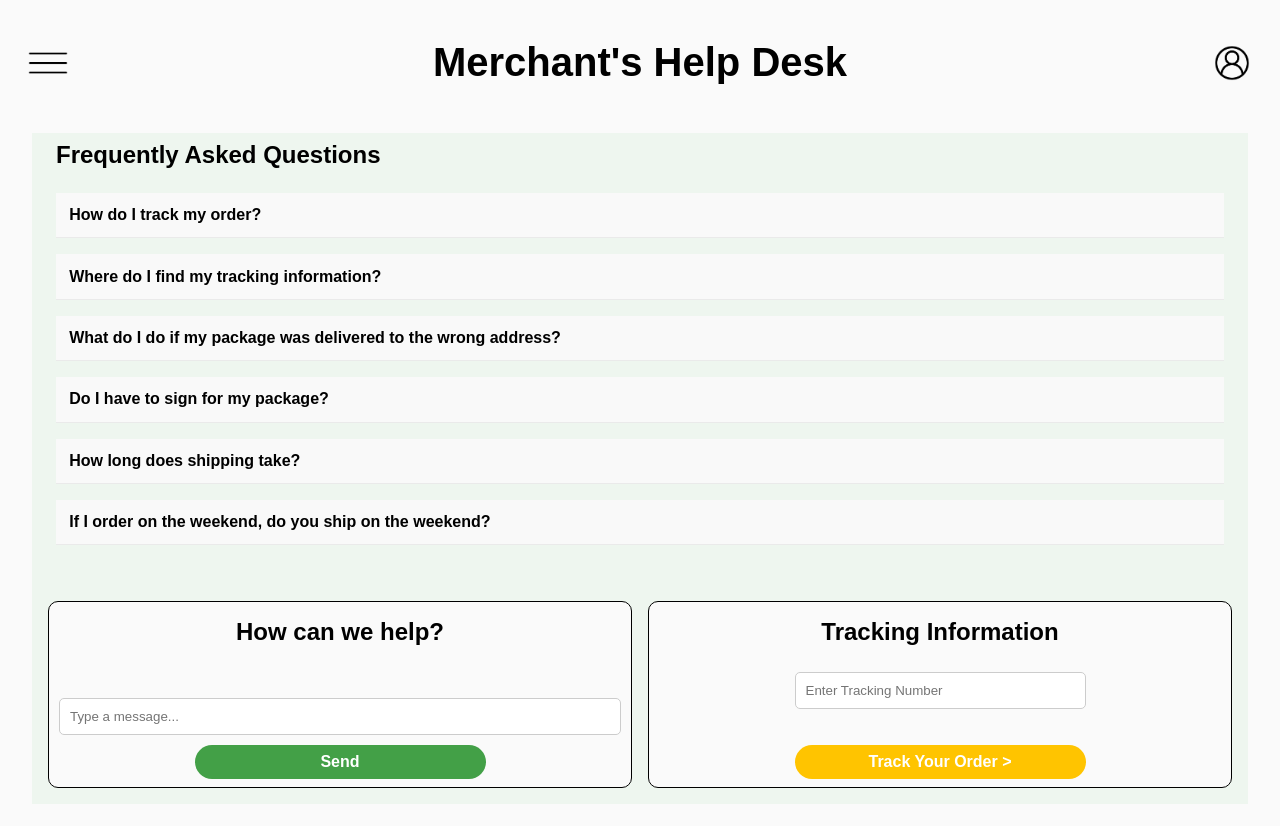
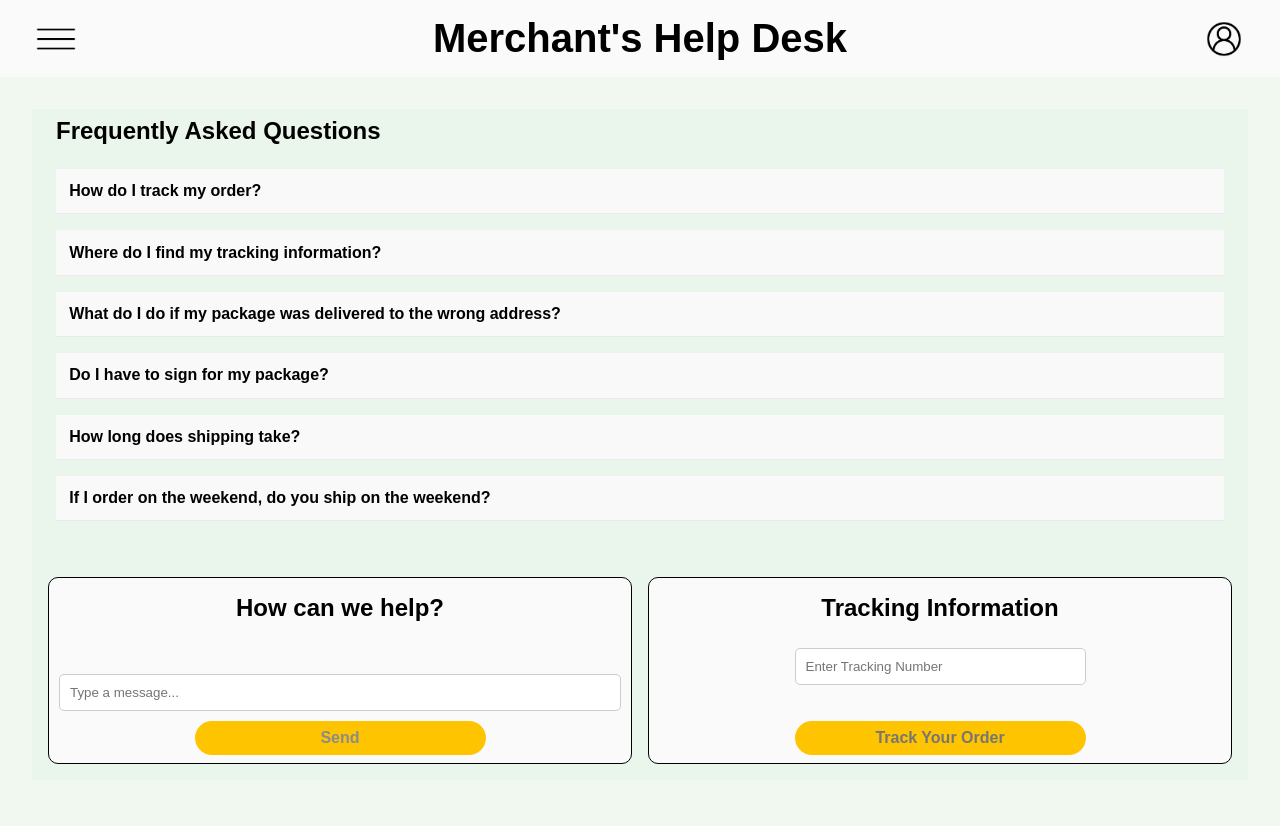
Before and after one commit to albertoleong/shopify-project, a React (Create React App) app: page / in a window 1280 px wide. Shown: the top 826 px of the page. Built offline with nearby package versions, Linux system fonts and the light colour scheme.

Commit message:
styling changes made

```diff
--- a/src/App.scss
+++ b/src/App.scss
@@ -5,5 +5,5 @@
 }
 
 body {
-  background-color: #fafafa;
+  background-color: #e8f5e9a3;
 }
--- a/src/components/ChatBot/ChatBot.scss
+++ b/src/components/ChatBot/ChatBot.scss
@@ -24,8 +24,8 @@
       margin-bottom: .5rem;
       border: none;
       border-radius: 20px;
-      background-color: #43A047;
-      color: #fff;
+      background-color: #FFC400;
+      color: rgb(140, 139, 139);
       margin-top: 10px;
       font-size: 1rem;
       font-weight: 600;
--- a/src/components/FAQ/FAQ.scss
+++ b/src/components/FAQ/FAQ.scss
@@ -25,6 +25,9 @@
       }
       .faq__answer {
         padding: 0.825rem;
+        background-color: #F9F9F9;
+        font-weight: 500;
+        font-style: italic;
       }
     }
 }
--- a/src/components/Header/Header.scss
+++ b/src/components/Header/Header.scss
@@ -4,6 +4,9 @@
     align-items: center;
     justify-content: space-between;
     margin: 1.5rem;
+    background-color: #fafafa;
+    margin: 0;
+    padding: 0 2rem;
 
     &__title {
         text-align: center;
--- a/src/components/Tracking/Tracking.jsx
+++ b/src/components/Tracking/Tracking.jsx
@@ -27,7 +27,7 @@ const Tracking = () => {
          {trackingResponse && (
           <p className="usps-tracking__response">{trackingResponse}</p>
         )}
-        <button className="usps-tracking__button" onClick={handleButtonClick}>Track Your Order {'>'}</button>
+        <button className="usps-tracking__button" onClick={handleButtonClick}>Track Your Order</button>
 
       </div>
   );
--- a/src/components/Tracking/Tracking.scss
+++ b/src/components/Tracking/Tracking.scss
@@ -25,7 +25,7 @@
         padding: .5rem;
         border: none;
         border-radius: 20px;
-        color: #fff;
+        color: rgb(120, 117, 117);
         margin-top: 20px;
         font-size: 1rem;
         font-weight: 600;
```
